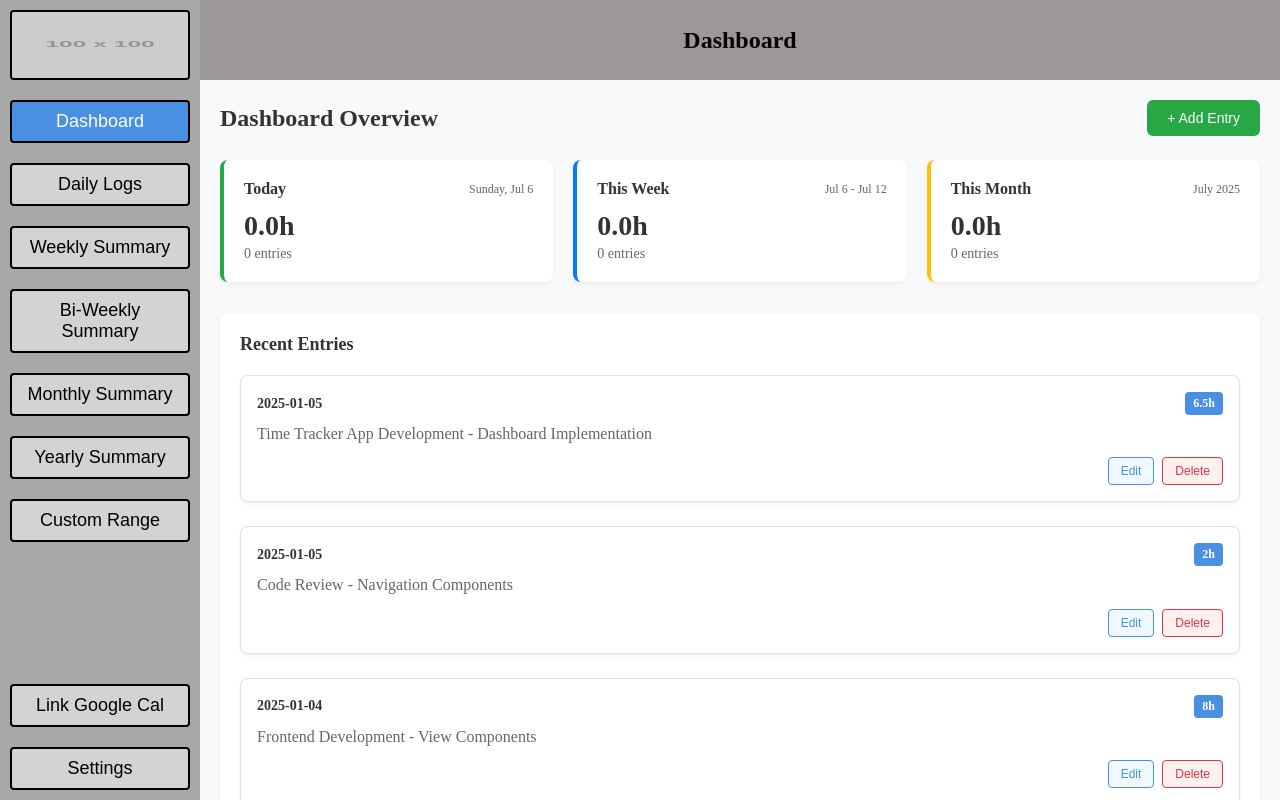
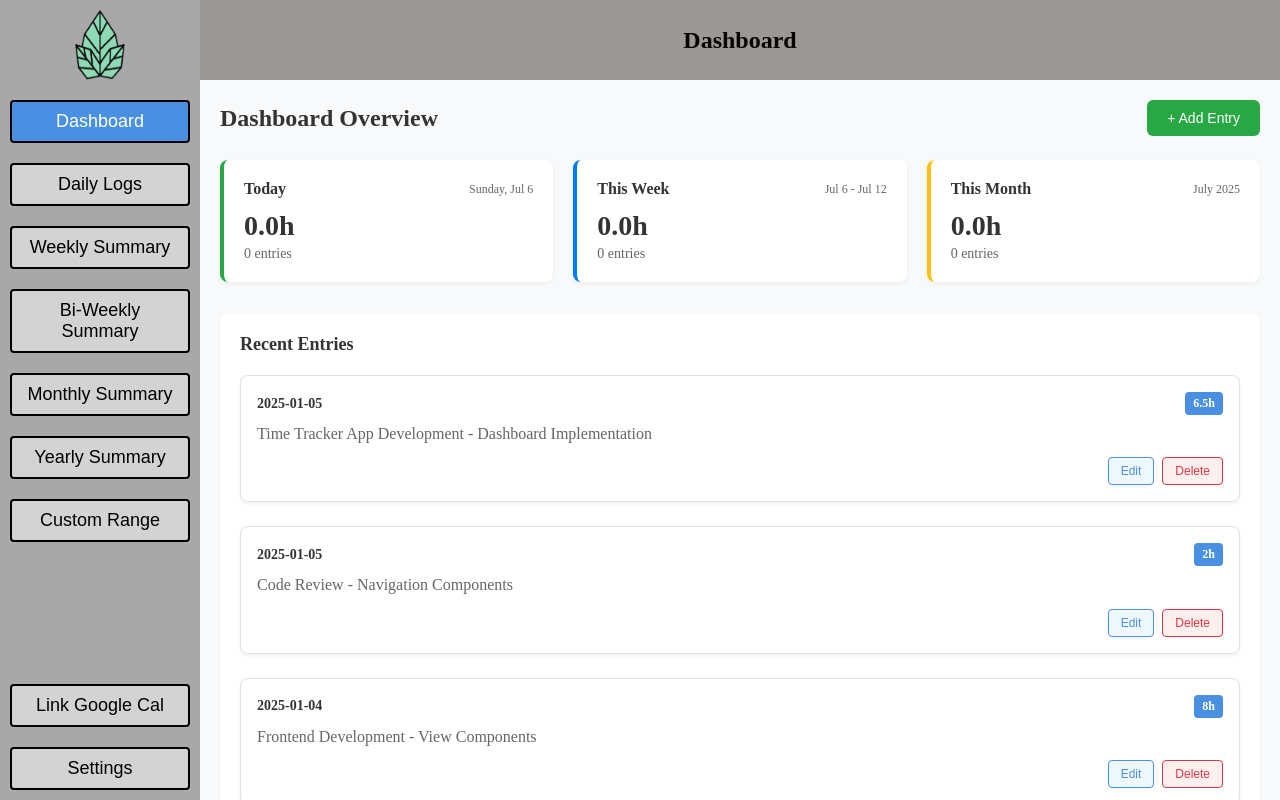
Before and after one commit to ClintasaurusRex/time-tracker, a React (Vite) app: page / in a window 1280 px wide. Built offline with nearby package versions, Linux system fonts and the light colour scheme.

Commit message:
Refactor code structure for improved readability and maintainability

```diff
--- a/src/components/Dashboard.css
+++ b/src/components/Dashboard.css
@@ -88,9 +88,9 @@ button {
 
 .nav-pic {
   height: 9%;
-  width: 100%;
+  width: 28%;
   align-self: center;
-  border: 2px solid black;
+  /* border: 2px solid black; */
   border-radius: 4px;
 }
 
--- a/src/components/Dashboard.tsx
+++ b/src/components/Dashboard.tsx
@@ -193,7 +193,7 @@ function Dashboard() {
     <div className="dashboard-container">
       {/* Vertical Navigation Bar */}
       <ul className="navbar">
-        <img src="https://via.placeholder.com/100x100" alt="Placeholder" className="nav-pic" />
+        <img src="/logoEmblem.png" alt="Placeholder" className="nav-pic" />
         <button
           onClick={() => handleViewChange("dashboard")}
           className={`nav-btns ${viewMode === "dashboard" ? "active" : ""}`}
```
Also changed, not shown: public/logoEmblem.png (added).
